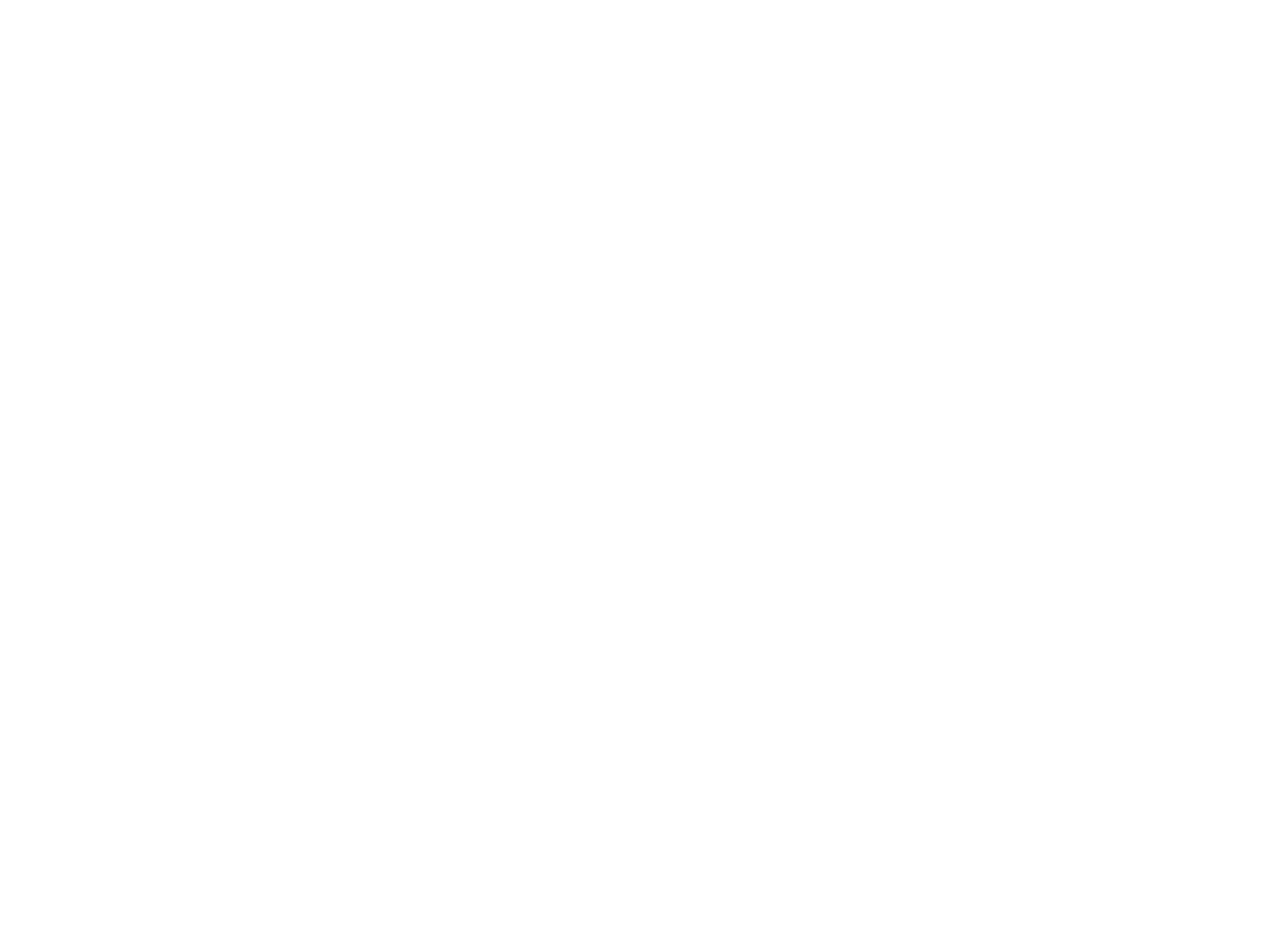
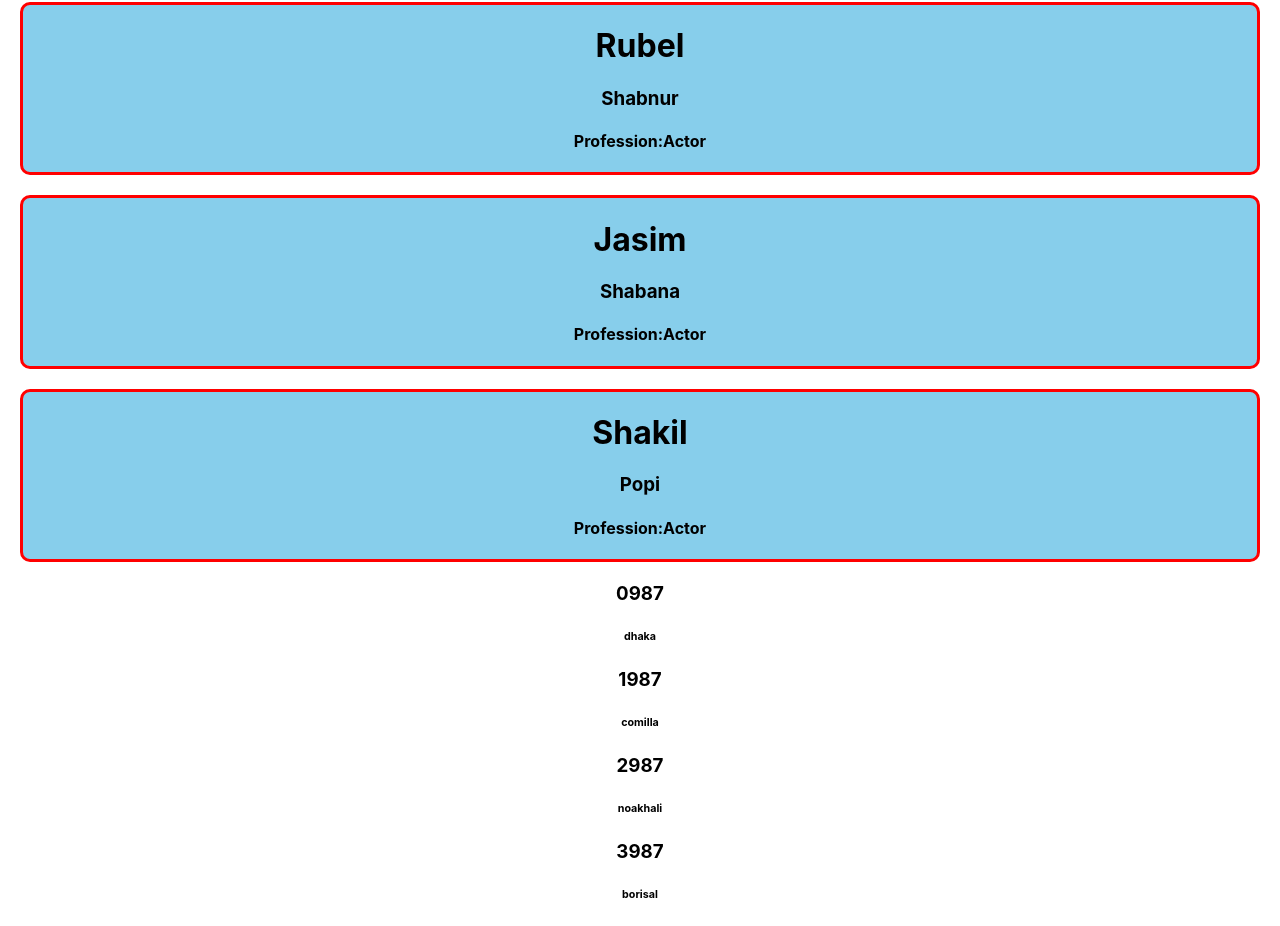
Before and after one commit to Ishtiaque1997/module-45, a React (Create React App) app: page / in a window 1280 px wide. Shown: the part 630-1556 px from the top of the page. Before the commit the page ends 800 px from the top, so only its background shows below. Built offline with nearby package versions, Linux system fonts and the light colour scheme.

Commit message:
organizing-done

```diff
--- a/src/App.js
+++ b/src/App.js
@@ -28,35 +28,44 @@
   ]
   return (
     <div className="App">
+
+      {/* mapping a simple array */}
       <ul>
         {
           nayoks.map(nayok=><li>{nayok}</li>)
         }
       </ul>
+
+      {/* mapping an array of objects */}
       {
         cinemas.map(cinema=><Cinema nayok={cinema.nayok}nayika={cinema.nayika}></Cinema>)
       }
-      {/* <Cinema nayok='Bond'nayika='ema'></Cinema> */}
-      {/* <Person name={nayoks[0]}nayika='Shabnur'></Person>
+
+      {/* display element in a component from an array */}
+      <Person name={nayoks[0]}nayika='Shabnur'></Person>
       <Person name={nayoks[1]}nayika='Shabana'></Person>
-      <Person name={nayoks[2]} nayika='Popi'></Person>      */}
+      <Person name={nayoks[2]} nayika='Popi'></Person>
 
-     {/* <Friend phone='0987' address='dhaka'></Friend>
+      {/* display hard coded elements in a component */}
+     <Friend phone='0987' address='dhaka'></Friend>
      <Friend phone='1987'address='comilla'></Friend>
      <Friend phone='2987'address='noakhali'></Friend>
-     <Friend phone='3987'address='borisal'></Friend> */}
+     <Friend phone='3987'address='borisal'></Friend>
     </div>
   );
 }
+
+//declaring person component
 function Person(props){
   console.log(props)
+
+  //style for person
   const person={
     backgroundColor:'skyblue',
     border:'3px solid red',
     margin:'20px',
     borderRadius:'10px'
-
-  }
+}
   return (
   <div style={person}>
     <h1>{props.name}</h1>
@@ -65,14 +74,7 @@
   </div>
   )
 }
-function Friend(props){
-  return (
-    <div className='person'>
-      <h3>Phone:{props.phone}</h3>
-      <h5>Address:{props.address} </h5>
-    </div>
-  )
-}
+
 function Cinema(props){
   return(
     <div className='person'>
@@ -81,4 +83,13 @@
     </div>
   )
 }
+
+function Friend(props){
+  return(
+    <div>
+      <h3>{props.phone}</h3>
+      <h6>{props.address}</h6>
+    </div>
+  )
+}
 export default App;
```
